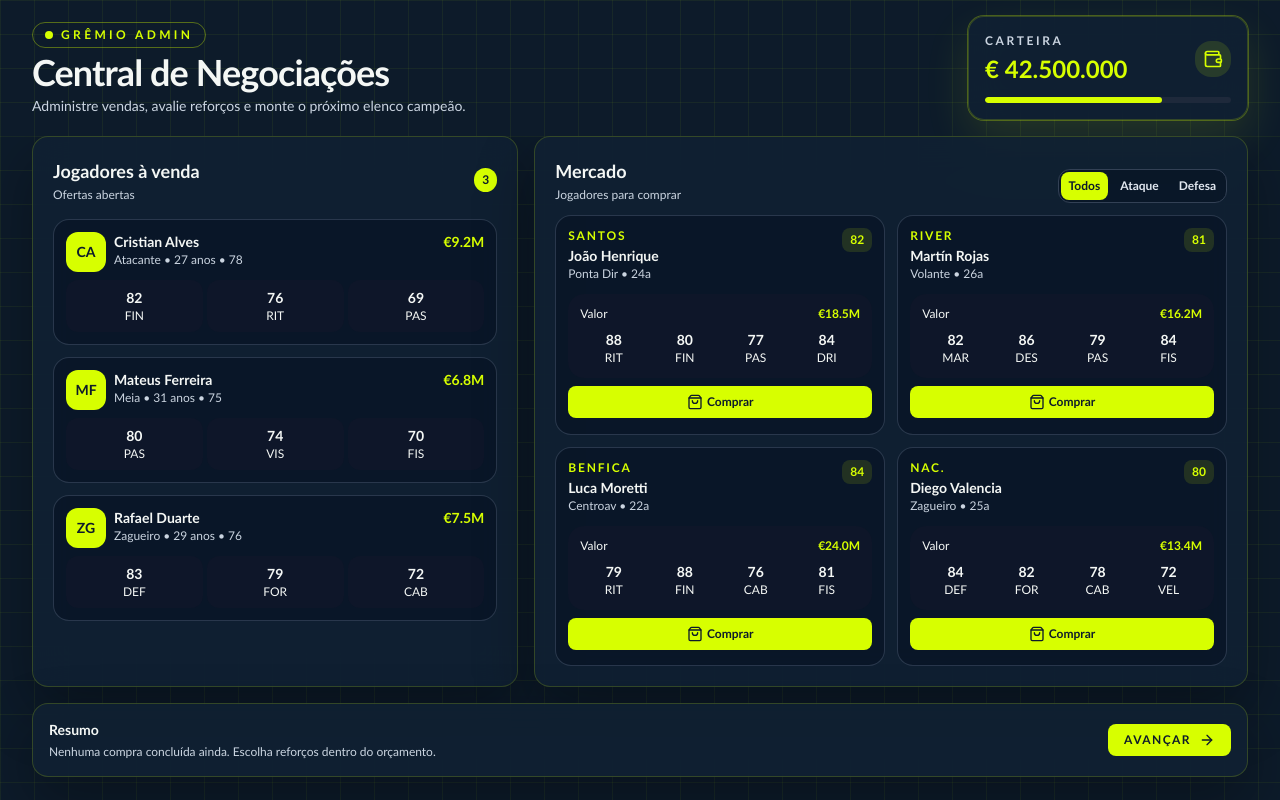
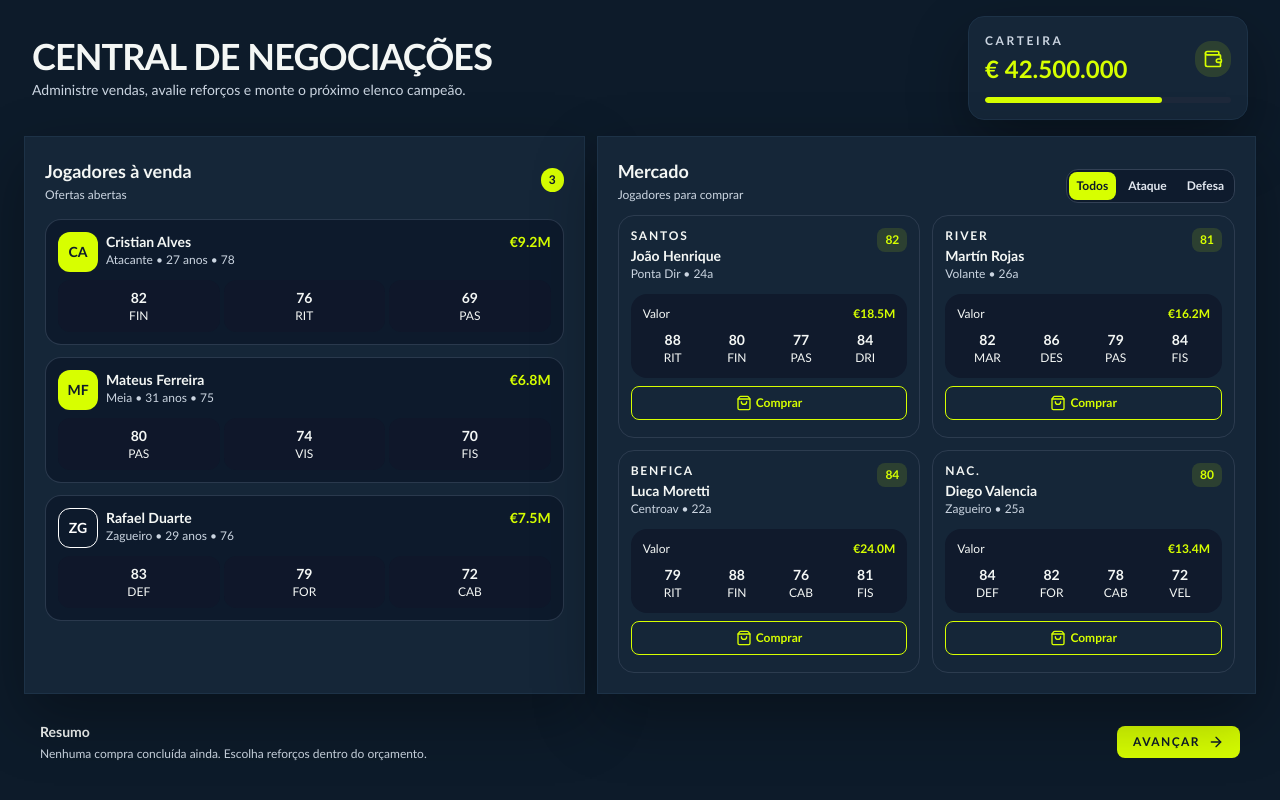
Before and after one commit to cr1sfg/Desing_Iteracao, a plain HTML site: page pages/market.html in a window 1280 px wide. Drawn offline with nearby package versions, Linux system fonts and the light colour scheme.

Commit message:
salvando alteracoes

```diff
--- a/css/market.css
+++ b/css/market.css
@@ -17,39 +17,18 @@ body {
   width: 100%;
   display: flex;
   flex-direction: column;
-  background:
-    radial-gradient(
-      circle at 12% 10%,
-      rgba(215, 255, 0, 0.13),
-      transparent 28%
-    ),
-    radial-gradient(
-      circle at 92% 18%,
-      rgba(215, 255, 0, 0.08),
-      transparent 25%
-    ),
-    linear-gradient(135deg, #0d1b2a 0%, #07111d 55%, #0d1b2a 100%);
   color: #f4f7f5;
 }
 
-.pitch-grid {
-  background-image:
-    linear-gradient(rgba(215, 255, 0, 0.055) 1px, transparent 1px),
-    linear-gradient(90deg, rgba(215, 255, 0, 0.055) 1px, transparent 1px);
-  background-size: 34px 34px;
-}
-
 .glass-card {
-  background: rgba(16, 34, 52, 0.82);
-  border: 1px solid rgba(215, 255, 0, 0.18);
+  background: #152638;
+  border: 1px solid #1d3247;
   box-shadow: 0 24px 60px rgba(0, 0, 0, 0.32);
   backdrop-filter: blur(18px);
 }
 
-.lime-glow {
-  box-shadow:
-    0 0 0 1px rgba(215, 255, 0, 0.28),
-    0 18px 45px rgba(215, 255, 0, 0.12);
+.market-card {
+  background-color: transparent !important;
 }
 
 .player-card {
@@ -57,14 +36,6 @@ body {
     transform 220ms ease,
     border-color 220ms ease,
     box-shadow 220ms ease;
-}
-
-.player-card:hover {
-  transform: translateY(-4px);
-  border-color: rgba(215, 255, 0, 0.55);
-  box-shadow:
-    0 18px 42px rgba(0, 0, 0, 0.24),
-    0 0 0 1px rgba(215, 255, 0, 0.18);
 }
 
 .action-btn {
@@ -76,8 +47,11 @@ body {
 
 .action-btn:hover {
   transform: translateY(-2px);
-  filter: brightness(1.04);
-  box-shadow: 0 14px 30px rgba(215, 255, 0, 0.2);
+}
+
+.buy-btn {
+  border: 1px solid #d7ff00;
+  color: #d7ff00
 }
 
 .action-btn:active {
--- a/js/market.js
+++ b/js/market.js
@@ -2,7 +2,7 @@ const defaultConfig = {
   background_color: "#0D1B2A",
   surface_color: "#102234",
   text_color: "#F4F7F5",
-  primary_action_color: "#D7FF00",
+  primary_action_color: "#d7ff00",
   secondary_action_color: "#7C8EA3",
   font_family: "Sora",
   font_size: 16,
@@ -63,7 +63,7 @@ function setActiveFilter(activeButton) {
     button.style.background = "transparent";
     button.style.color = "#F4F7F5";
   });
-  activeButton.style.background = "#D7FF00";
+  activeButton.style.background = "#d7ff00";
   activeButton.style.color = "#0D1B2A";
 }
 
@@ -119,7 +119,7 @@ document.getElementById("filterDefense").addEventListener("click", (event) => {
 
 document.getElementById("nextButton").addEventListener("click", () => {
   showToast(
-    "Próxima página preparada. No Canva, conecte este botão ao próximo passo do seu fluxo.",
+    "Próxima página está sendo preparada",
   );
 });
 
@@ -179,12 +179,12 @@ function applyConfig(config) {
     }
   });
 
-  document.querySelectorAll('[style*="#D7FF00"]').forEach((element) => {
+  document.querySelectorAll('[style*="#d7ff00"]').forEach((element) => {
     const current = element.getAttribute("style");
     element.setAttribute(
       "style",
       current
-        .replaceAll("#D7FF00", primaryActionColor)
+        .replaceAll("#d7ff00", primaryActionColor)
         .replaceAll("215,255,0", "215,255,0"),
     );
   });
--- a/pages/market.html
+++ b/pages/market.html
@@ -4,7 +4,7 @@
     <script src="/_sdk/telemetry_sdk.js"></script>
     <meta charset="UTF-8" />
     <meta name="viewport" content="width=device-width, initial-scale=1.0" />
-    <title>Tela de Negociação de Jogadores</title>
+    <title>Footfute Brasil</title>
     <script src="/_sdk/element_sdk.js"></script>
     <script src="https://cdn.tailwindcss.com"></script>
     <script src="https://cdn.jsdelivr.net/npm/lucide@0.263.0/dist/umd/lucide.min.js"></script>
@@ -22,19 +22,9 @@
           class="mx-auto flex max-w-7xl flex-col gap-3 md:flex-row md:items-center md:justify-between"
         >
           <div class="fade-in">
-            <div
-              class="mb-1 inline-flex items-center gap-2 rounded-full border px-3 py-1 text-xs font-bold uppercase tracking-[0.28em]"
-              style="border-color: rgba(215, 255, 0, 0.36); color: #d7ff00"
-            >
-              <span
-                class="h-2 w-2 rounded-full"
-                style="background: #d7ff00"
-              ></span>
-              Grêmio Admin
-            </div>
             <h1
               id="screenTitle"
-              class="text-3xl font-black tracking-tight md:text-4xl"
+              class="text-3xl font-black tracking-tight md:text-4xl uppercase"
             >
               Central de Negociações
             </h1>
@@ -88,10 +78,10 @@
         </div>
       </header>
       <main
-        class="mx-auto max-w-7xl gap-4 px-5 pb-4 md:px-8 flex-1 flex flex-col md:grid md:grid-cols-[0.92fr_1.35fr] w-full overflow-hidden"
+        class="main-grid flex-1 grid gap-3 px-6 pb-3 min-h-0"
       >
         <section
-          class="glass-card fade-in delay-2 rounded-2xl p-4 md:p-5 flex flex-col overflow-hidden"
+          class="glass-card fade-in delay-2 p-4 md:p-5 flex flex-col overflow-hidden"
           aria-labelledby="sellTitle"
         >
           <div
@@ -197,7 +187,7 @@
                 <div class="flex gap-2">
                   <div
                     class="flex h-10 w-10 items-center justify-center rounded-xl text-sm font-black flex-shrink-0"
-                    style="background: #d7ff00; color: #0d1b2a"
+                    style="border: 1px solid #fff; color: #fff"
                   >
                     ZG
                   </div>
@@ -233,7 +223,7 @@
           </div>
         </section>
         <section
-          class="glass-card fade-in delay-3 rounded-2xl p-4 md:p-5 flex flex-col overflow-hidden"
+          class="glass-card fade-in delay-3 p-4 md:p-5 flex flex-col overflow-hidden"
           aria-labelledby="buyTitle"
         >
           <div
@@ -284,7 +274,6 @@
                 <div>
                   <p
                     class="text-xs font-black uppercase tracking-[0.15em]"
-                    style="color: #d7ff00"
                   >
                     Santos
                   </p>
@@ -311,7 +300,6 @@
               </div>
               <button
                 class="buy-btn mt-2 flex w-full items-center justify-center gap-1 rounded-lg px-3 py-2 text-xs font-black action-btn"
-                style="background: #d7ff00; color: #0d1b2a"
                 type="button"
                 data-price="18500000"
                 data-player="João Henrique"
@@ -332,7 +320,6 @@
                 <div>
                   <p
                     class="text-xs font-black uppercase tracking-[0.15em]"
-                    style="color: #d7ff00"
                   >
                     River
                   </p>
@@ -359,7 +346,6 @@
               </div>
               <button
                 class="buy-btn mt-2 flex w-full items-center justify-center gap-1 rounded-lg px-3 py-2 text-xs font-black action-btn"
-                style="background: #d7ff00; color: #0d1b2a"
                 type="button"
                 data-price="16200000"
                 data-player="Martín Rojas"
@@ -380,7 +366,6 @@
                 <div>
                   <p
                     class="text-xs font-black uppercase tracking-[0.15em]"
-                    style="color: #d7ff00"
                   >
                     Benfica
                   </p>
@@ -407,7 +392,6 @@
               </div>
               <button
                 class="buy-btn mt-2 flex w-full items-center justify-center gap-1 rounded-lg px-3 py-2 text-xs font-black action-btn"
-                style="background: #d7ff00; color: #0d1b2a"
                 type="button"
                 data-price="24000000"
                 data-player="Luca Moretti"
@@ -428,7 +412,6 @@
                 <div>
                   <p
                     class="text-xs font-black uppercase tracking-[0.15em]"
-                    style="color: #d7ff00"
                   >
                     Nac.
                   </p>
@@ -455,7 +438,6 @@
               </div>
               <button
                 class="buy-btn mt-2 flex w-full items-center justify-center gap-1 rounded-lg px-3 py-2 text-xs font-black action-btn"
-                style="background: #d7ff00; color: #0d1b2a"
                 type="button"
                 data-price="13400000"
                 data-player="Diego Valencia"
@@ -472,7 +454,7 @@
         </section>
         <section class="md:col-span-2 flex-shrink-0">
           <div
-            class="glass-card flex flex-col gap-3 rounded-2xl p-4 md:flex-row md:items-center md:justify-between"
+            class="flex flex-col gap-3 rounded-2xl p-4 md:flex-row md:items-center md:justify-between"
           >
             <div>
               <h2 class="text-sm font-black">Resumo</h2>
```
Also changed, not shown: css/teamChoice.css (+11 -0 lines), js/teamChoice.js (+8 -6 lines), pages/matchaday.html (+1 -1 lines), pages/teamChoce.html (+11 -10 lines).
